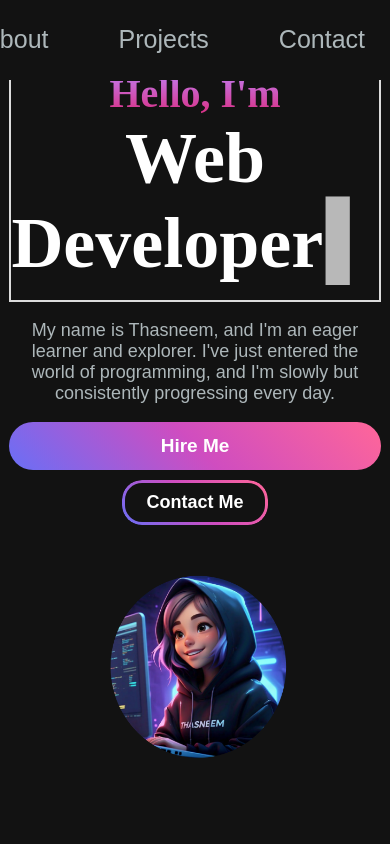
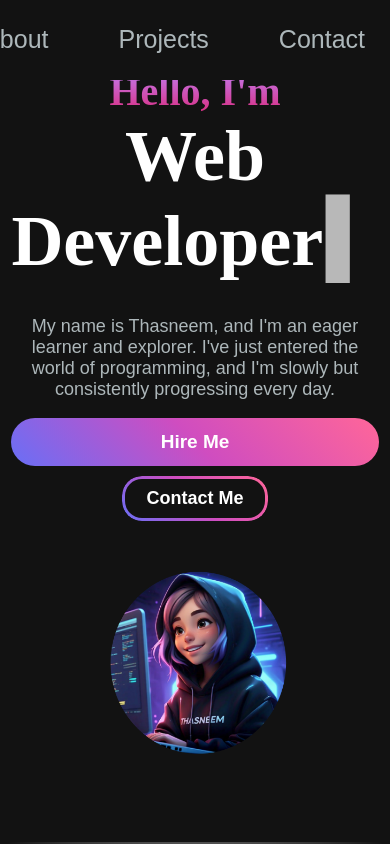
Before and after one commit to thasneem9/portfolio-internship-task, a React (Vite) app: page / in a window 390 px wide. Shown: the top 844 px of the page. Built offline with nearby package versions, Linux system fonts and the light colour scheme; grey boxes are pictures that could not be loaded.

Commit message:
removed border

```diff
--- a/src/components/header.css
+++ b/src/components/header.css
@@ -189,6 +189,6 @@ button:hover {
 
     .main-heading{
         height: 270px;
-        border: 2px solid gainsboro;
+
     }
 }
```
